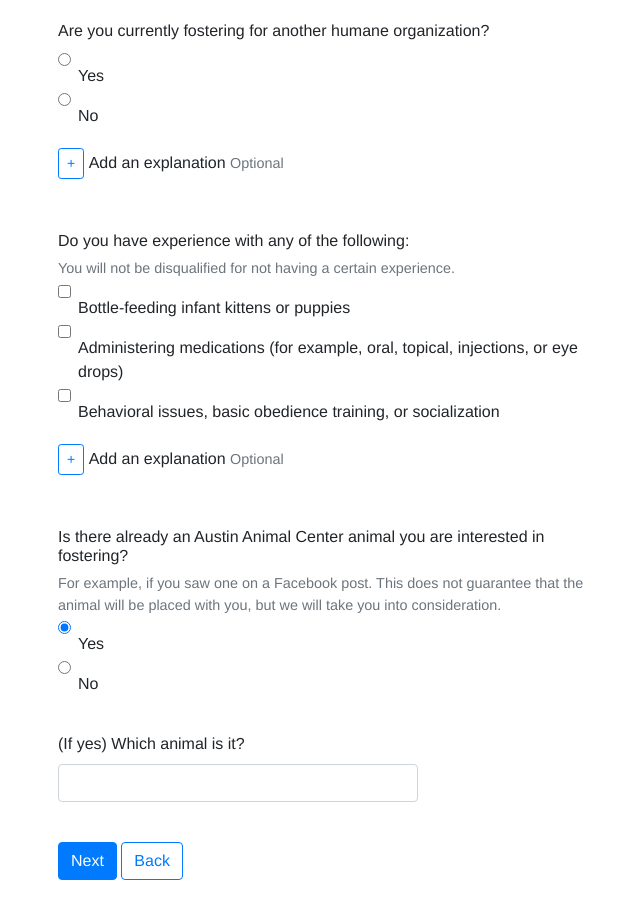
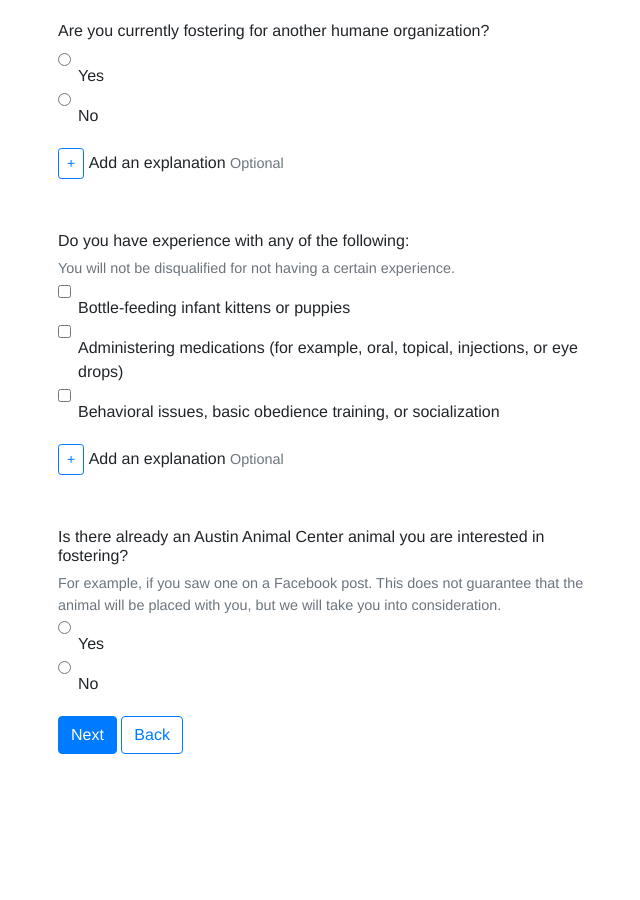
Before and after one commit to cityofaustin/prototypeform, a Jekyll site: the page built from Yourself_info.html, in a window 1280 px wide and 900 px high, scrolled down 909 px. Shown: the whole window, without its empty margins (27-667 px from the left). Built offline with Jekyll 4.4.1, drawn with Linux system fonts in a browser that asks for light colours; after the commit the page ends 1683 px from its top, so only the background shows below that.

Commit message:
finish up yourself page

```diff
--- a/Yourself_info.html
+++ b/Yourself_info.html
@@ -117,13 +117,13 @@
     <div>
         {% include add_explanation.html %}
     </div>
-    <div>
+    <div class="js-exisiting-animal">
       <h5>Is there already an Austin Animal Center animal you are interested in fostering?</h5>
       <small id="animal_interestedHelpBlock" class="form-text text-muted">
         For example, if you saw one on a Facebook post. This does not guarantee that the animal will be placed with you, but we will take you into consideration.
       </small>
       <div class="form-check">
-          <input class="form-check-input" type="radio" name="animal_interestedRadios" id="animal_interestedRadios1" value="Yes" checked>
+          <input class="form-check-input" type="radio" name="animal_interestedRadios" id="animal_interestedRadios1" value="Yes">
           <label class="form-check-label" for="animal_interestedRadios1">
           Yes
           </label>
@@ -135,11 +135,11 @@
           </label>
       </div>
   </div>
-  <div class="form-row">
-      <div class="form-group col-md-6">
-        <label for="inputAnimal_interested">(If yes) Which animal is it?</label>
-        <input type="text" class="form-control" id="inputAnimal_interested" placeholder=" " aria-describedby="Animal_interestedHelpBlock">
-      </div>
+  <div class="form-row d-none js-exisiting-animal-followup">
+    <div class="form-group col-md-6">
+      <label for="inputAnimal_interested">Which animal is it?</label>
+      <input type="text" class="form-control" id="inputAnimal_interested" placeholder=" " aria-describedby="Animal_interestedHelpBlock">
+    </div>
   </div>
   <a class="btn btn-primary" href="Availability_info.html" role="button">Next</a>
   <a class="btn btn-outline-primary" href="Contact_info.html" role="button">Back</a>
--- a/js/index.js
+++ b/js/index.js
@@ -11,19 +11,24 @@
   var hideAlert = e.target.value === "Yes";
   $('.js-transportation-alert').toggleClass('d-none', hideAlert);
   // TODO: Disable form if they are disqualified
-})
+});
 
 // Add and removes explanation textarea
 $('.js-add-explanation .js-add-explanation-trigger').on('click', (e) => {
   $(e.target).closest('.js-add-explanation').find('.js-explanation-field').toggleClass('d-none');
-})
+});
 
 $('.js-medications-selection input').on('change', (e) => {
   var hideAlert = e.target.value === "Yes";
   $('.js-medications-alert').toggleClass('d-none', hideAlert);
-})
+});
 
 $('.js-humane-selection input').on('change', (e) => {
   var hideAlert = e.target.value === "No";
   $('.js-humane-alert').toggleClass('d-none', hideAlert);
-})
+});
+
+$('.js-exisiting-animal input').on('change', (e) => {
+  var hideFollowup = e.target.value === "No";
+  $('.js-exisiting-animal-followup').toggleClass('d-none', hideFollowup);
+});
```
